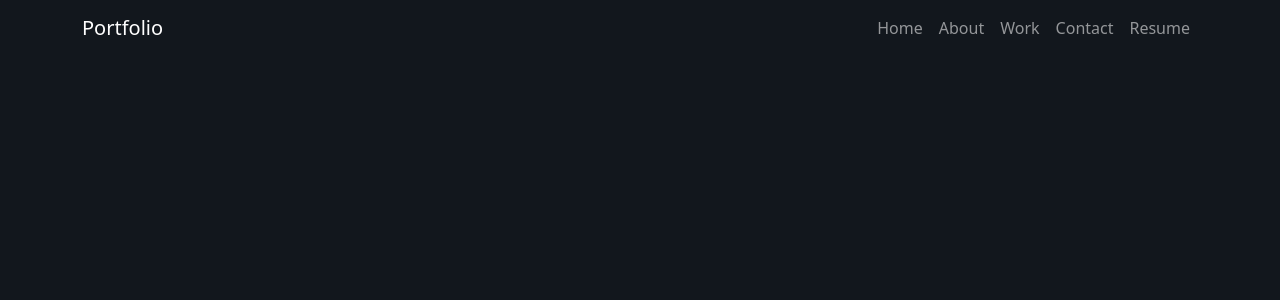
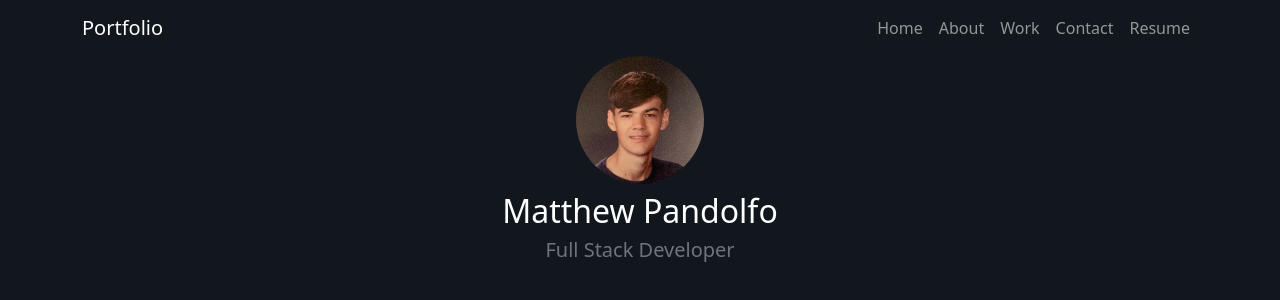
Before and after one commit to PandolfoM/pandolfom, a React (Create React App) app: page / in a window 1280 px wide. Shown: the top 300 px of the page. Built offline with nearby package versions, Linux system fonts and the light colour scheme.

Commit message:
profile img

```diff
--- a/src/App.js
+++ b/src/App.js
@@ -1,11 +1,13 @@
-import './App.css';
-import Navigation from './components/Nav';
-import 'bootstrap/dist/css/bootstrap.min.css'
+import "./App.css";
+import Navigation from "./components/Nav";
+import Hero from "./components/Hero";
+import "bootstrap/dist/css/bootstrap.min.css";
 
 function App() {
   return (
     <div>
       <Navigation />
+      <Hero />
     </div>
   );
 }
--- /dev/null
+++ b/src/components/Hero/index.js
@@ -0,0 +1,20 @@
+import React from "react";
+import { Container, Figure } from "react-bootstrap";
+import pfp from "../../assets/pfp.jpg";
+import "./style.css";
+
+function Hero() {
+  return (
+    <Container fluid>
+      <Figure>
+        <Figure.Image src={pfp} alt="Matthew Pandolfo" />
+        <Figure.Caption>
+          <h2>Matthew Pandolfo</h2>
+          <h5>Full Stack Developer</h5>
+        </Figure.Caption>
+      </Figure>
+    </Container>
+  );
+}
+
+export default Hero;
--- /dev/null
+++ b/src/components/Hero/style.css
@@ -0,0 +1,12 @@
+.figure {
+  text-align: center;
+  display: block !important;
+}
+
+.figure-img {
+  border-radius: 100%;
+}
+
+figcaption > h2 {
+  color: white;
+}
--- a/src/components/Nav/index.js
+++ b/src/components/Nav/index.js
@@ -1,6 +1,5 @@
 import React from "react";
 import { Navbar, Container, Nav } from "react-bootstrap";
-import './style.css'
 
 function Navigation() {
   return (
```
Also changed, not shown: src/assets/pfp.jpg (added), src/components/Nav/style.css (deleted).
